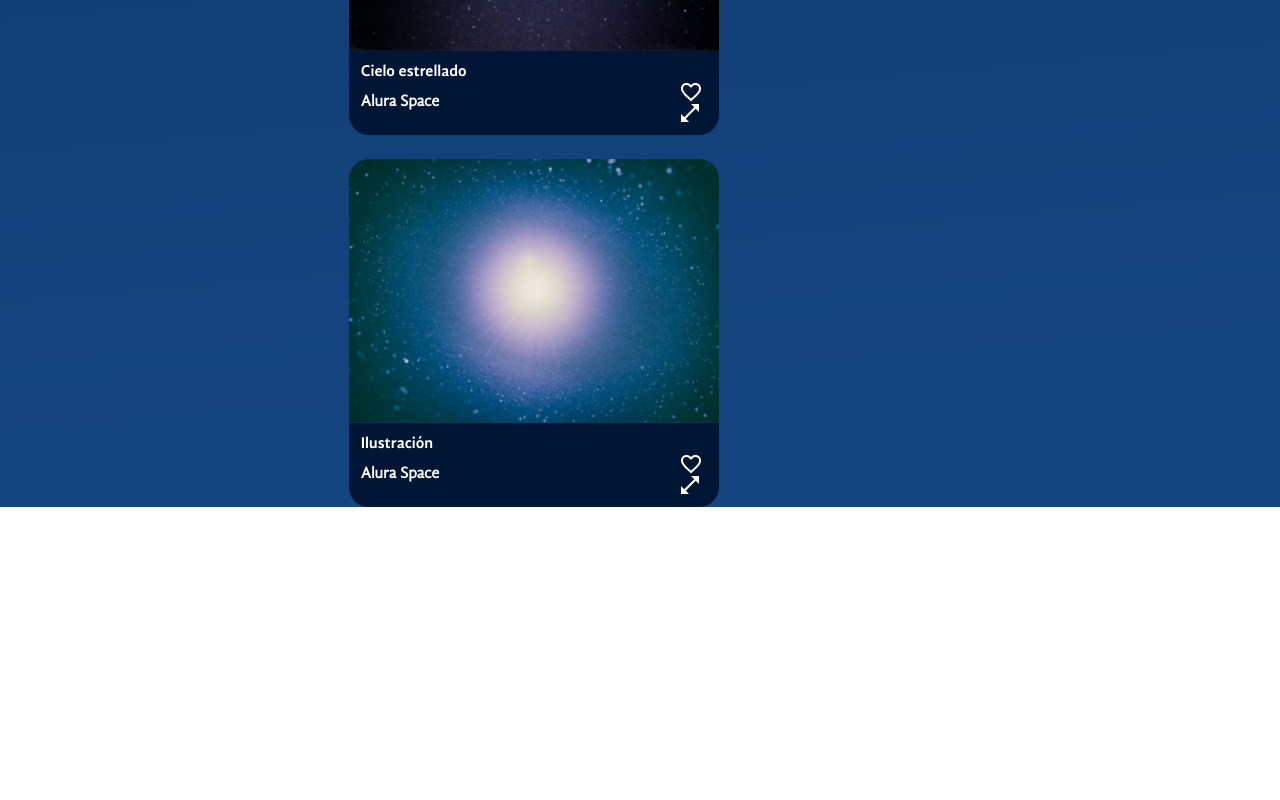
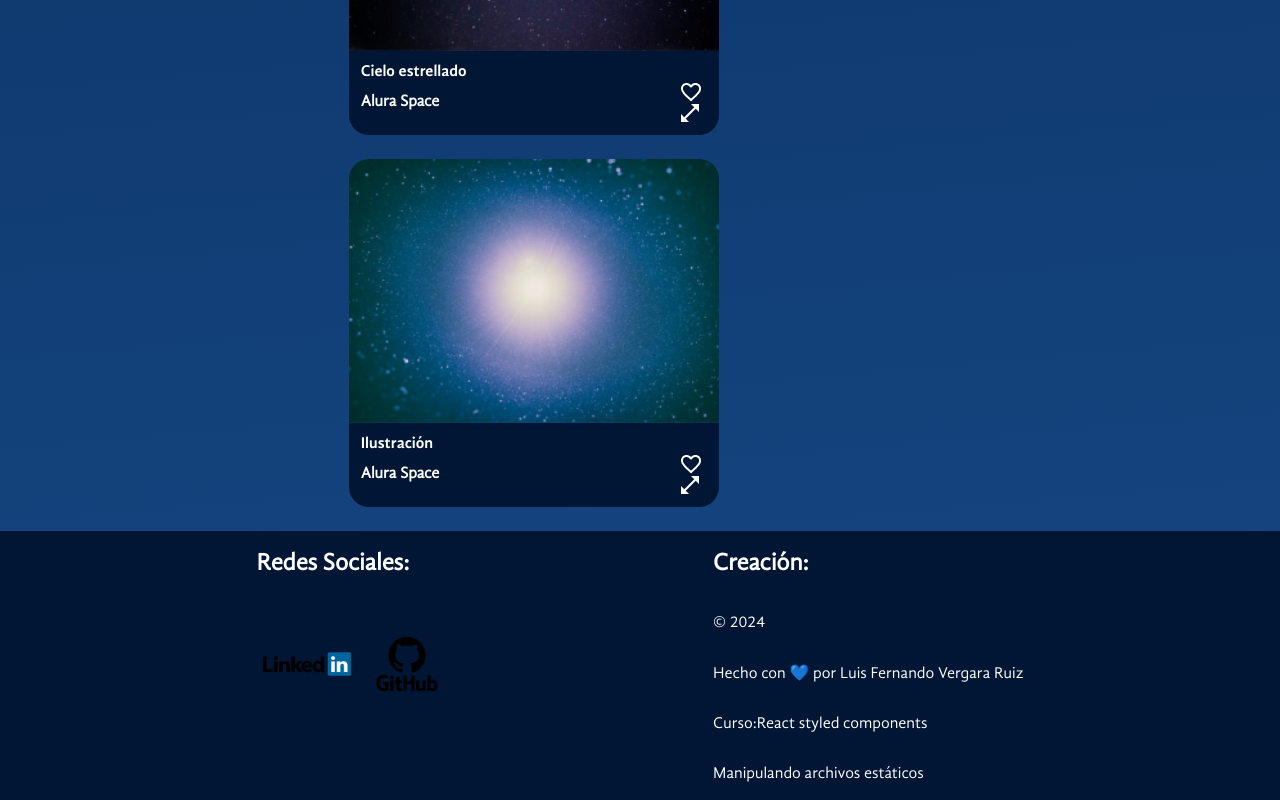
Before and after one commit to LuisFerVR/space-app, a React (Vite) app: page / in a window 1280 px wide. Shown: the part 3911-4711 px from the top of the page. Before the commit the page ends 4418 px from the top, so only its background shows below. Built offline with nearby package versions, Linux system fonts and the light colour scheme.

Commit message:
Footer creado y estilizado

```diff
--- a/src/App.jsx
+++ b/src/App.jsx
@@ -8,6 +8,7 @@ import Galeria from "./components/Galeria"
 import fotos from "../src/fotos.json"
 import { useState } from "react"
 import ModalZoom from "./components/ModalZoom"
+import Footer from "./components/Footer"
 
 
 const FondoGradiante = styled.div`
@@ -69,6 +70,7 @@ const App = () => {
           </MainContainer>
         </AppContainer>
         <ModalZoom foto={fotoSeleccionada} alCerrar={()=>setFotoSeleccionada(null)} alAlternarFavorito={alAlternarFavorito}/>
+        <Footer/>
       </FondoGradiante>
     </>
   )
--- /dev/null
+++ b/src/components/Footer/index.jsx
@@ -0,0 +1,54 @@
+import styled from "styled-components";
+
+const ContenedorFooter = styled.footer`
+    margin-top:24px;
+    display:flex;
+    justify-content:space-evenly;
+    background-color: #001634;
+    color:white;
+`
+const RedesSociales = styled.div`
+    display:flex;
+    flex-direction:column;
+    margin-top:0px;
+    margin-bottom:0px;
+`
+const RedesSocialesLogos = styled.div`
+    display:flex;
+    flex-direction:row;
+    justify-content:center;
+    align-items:center;
+    margin-top:0px;
+    margin-bottom:0px;
+`
+
+const Autor = styled.div`
+    display:flex;
+    flex-direction:column;
+`
+const Logo = styled.img`
+    width: 100px;
+    height: auto;
+`
+const Footer = () => {
+    return (
+        <ContenedorFooter>
+            <RedesSociales>
+                <h2>Redes Sociales:</h2>
+                <RedesSocialesLogos>
+                    <p><a href="https://github.com/LuisFerVR"><Logo src="/public/iconos/linkedin.png"/></a></p>
+                    <p><a href="https://www.linkedin.com/in/vergararuizluisfernando/"><Logo src="/public/iconos/GitHub.png"/></a></p>
+                </RedesSocialesLogos>
+            </RedesSociales>
+            <Autor>
+                <h2>Creación:</h2>
+                <p>© 2024</p>
+                <p>Hecho con 💙 por Luis Fernando Vergara Ruiz</p>
+                <p>Curso:React styled components</p>
+                <p>Manipulando archivos estáticos</p>
+            </Autor>
+        </ContenedorFooter>
+    );
+}
+
+export default Footer;
```
Also changed, not shown: public/iconos/GitHub.png (added), public/iconos/linkedin.png (added).
